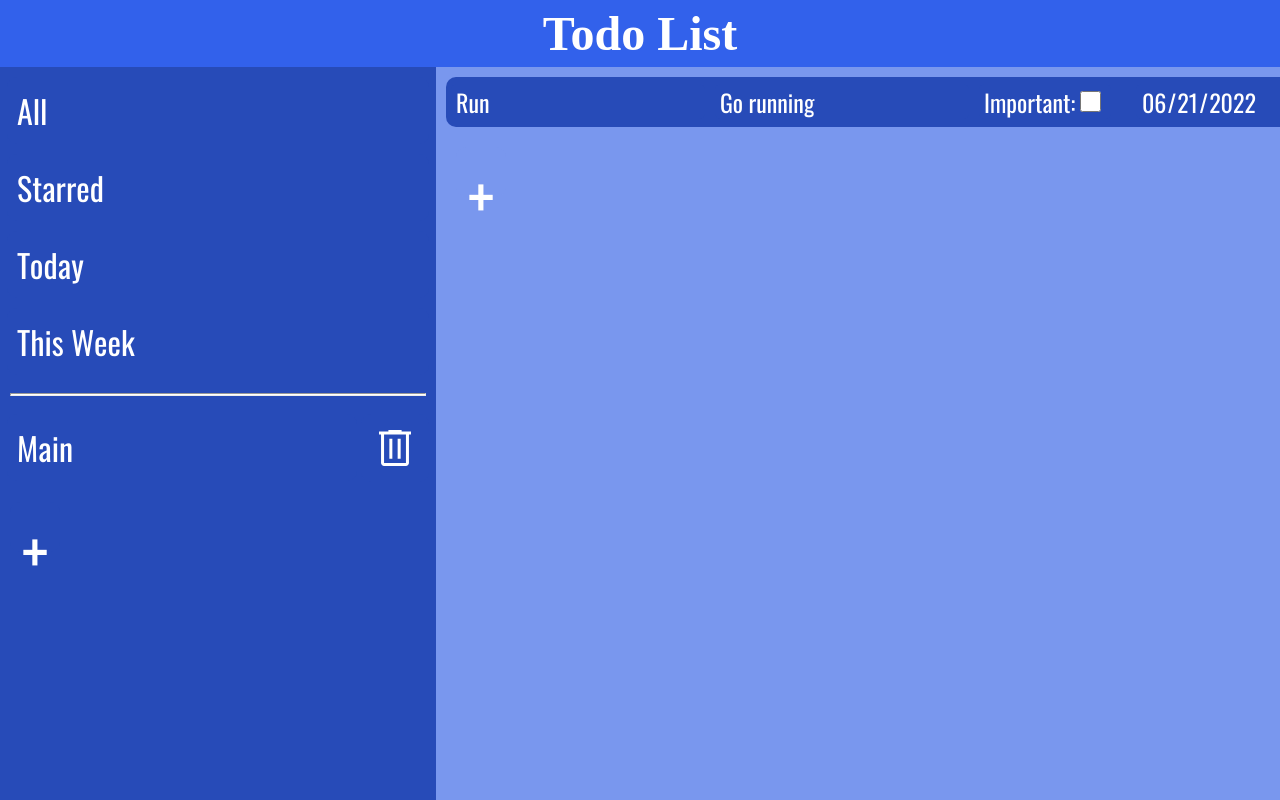
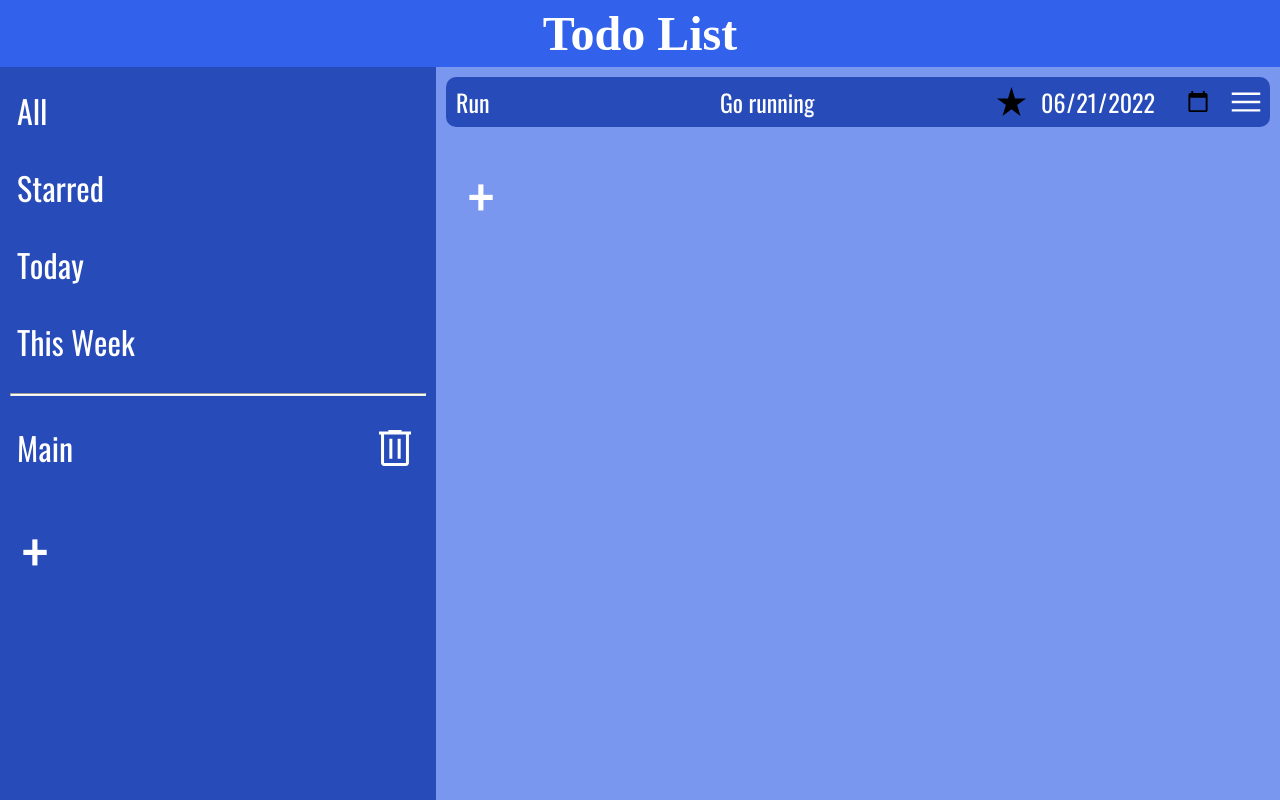
Before and after one commit to Pete-Fowler/todo-list, a website built with webpack: page src/index.html in a window 1280 px wide. Built offline with nearby package versions, Linux system fonts and the light colour scheme; a web font is replaced by a local one.

Commit message:
Add task star icon and functionality

```diff
--- a/src/assets/modules/tasks.js
+++ b/src/assets/modules/tasks.js
@@ -22,4 +22,12 @@ const del = (id) => {
     tasks.splice(id, 1);
 }
 
-export {update, create, tasks, blank, del};
+const toggleStarred = (index) => {
+    if (tasks[index].starred === false) {
+        tasks[index].starred = true;
+    } else {
+        tasks[index].starred = false;
+    }
+}
+
+export {update, create, tasks, blank, del, toggleStarred};
--- a/src/assets/modules/tasksDom.js
+++ b/src/assets/modules/tasksDom.js
@@ -1,6 +1,7 @@
 import { projects } from './projects.js';
 import * as taskmod from './tasks.js';
-import menu from '../images/menu.svg';
+import menu1 from '../images/menu.svg';
+import star1 from '../images/star.svg';
 
 const main = document.querySelector('#main');
 const newTaskBtn = document.querySelector('#new-task');
@@ -41,17 +42,12 @@ function render() {
             task.appendChild(description);
             description.addEventListener('change', handleChange);
 
-        const starredL = document.createElement('label');
-            starredL.setAttribute('for', 'starred');
-            starredL.textContent = 'Important:';
-
-        const starred = document.createElement('input');
-            starred.classList.add('starred');
-            starred.setAttribute('type', 'checkbox');
-            starred.value = taskmod.tasks[i].starred;
-            starredL.appendChild(starred);
-            task.appendChild(starredL);
-            starredL.addEventListener('change', handleChange);
+        const star = new Image();
+            star.src = star1;
+            star.alt = 'Star icon';
+            star.id = 'star';
+            task.appendChild(star);
+            star.addEventListener('click', handleStar);
 
         const due = document.createElement('input');
             due.classList.add('due');
@@ -63,13 +59,13 @@ function render() {
         const dropDown = document.createElement('div');
             dropDown.classList.add('dropdown');
 
-            const img = new Image();
-                img.src = menu;
-                img.id = 'menu';
-                img.alt = 'Menu icon';
-                img.addEventListener('click', handleDrop);
+            const menu = new Image();
+                menu.src = menu1;
+                menu.id = 'menu';
+                menu.alt = 'Menu icon';
+                menu.addEventListener('click', handleDrop);
 
-                dropDown.appendChild(img);
+                dropDown.appendChild(menu);
 
             const dropDownContent = document.createElement('div');
                 dropDownContent.classList.add('dropdown-content');
@@ -127,6 +123,13 @@ function handleChange(e) {
     taskmod.update(id, property, value)
 }
 
+function handleStar() {
+    const star = document.querySelector('#star');
+    star.classList.toggle('filter-white');
+    let id = star.closest('.task').id;
+    taskmod.toggleStarred(id);
+}
+
 function newTaskClick() {
     taskmod.blank();
     render();
--- a/src/style.css
+++ b/src/style.css
@@ -162,10 +162,16 @@ body {
     margin-right: 20px;
 }
 
-.starred {
-    height: 1.3rem;
-    width: 1.3rem;
+#star {
+    height: 35px;
+    width: 35px;
     border-radius: 5px;
+    transition: .4s;
+    padding: 1px;
+}
+
+.filter-white {
+    filter: invert(100%) sepia(0%) saturate(7488%) hue-rotate(1deg) brightness(103%) contrast(99%);
 }
 
 /* Dropdown  */
```
Also changed, not shown: src/assets/images/star.png (deleted), src/assets/images/star.svg (added).
